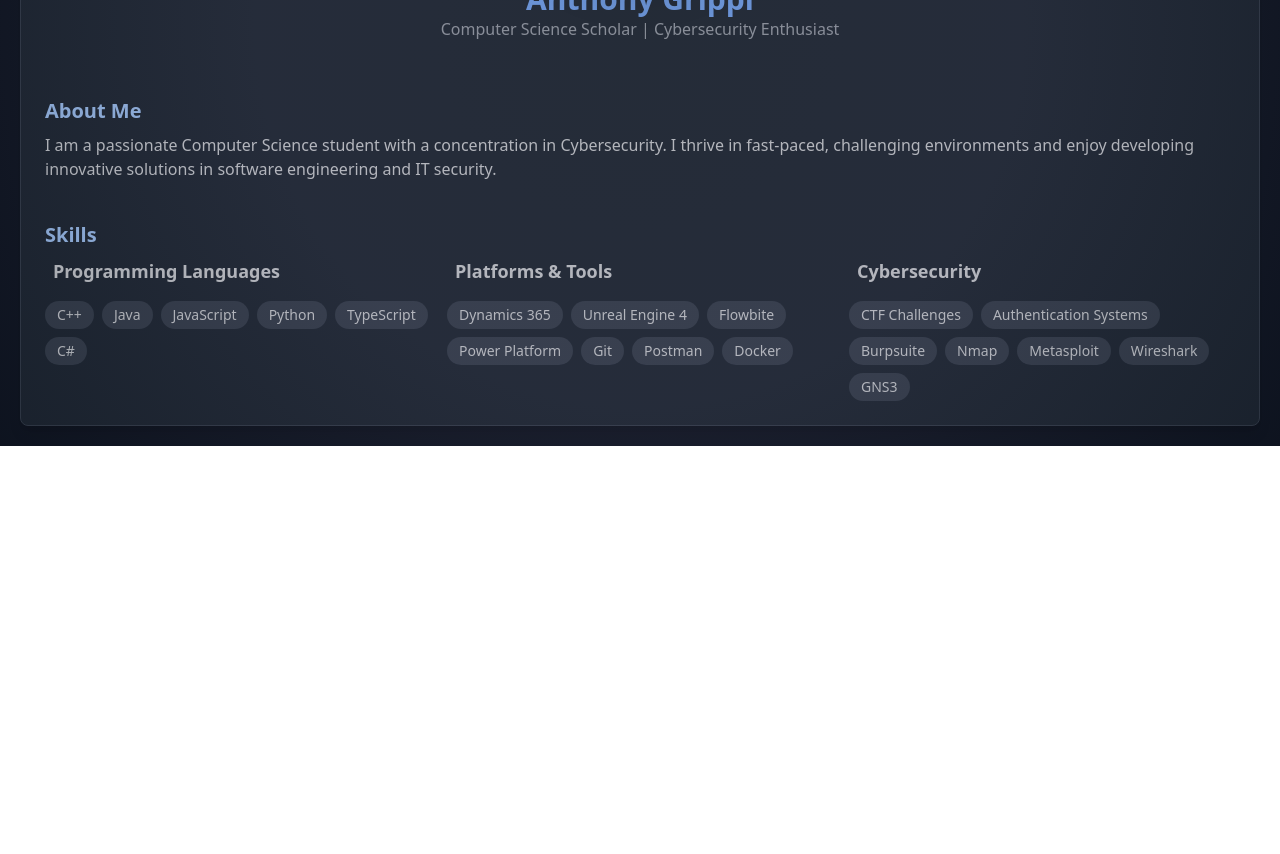
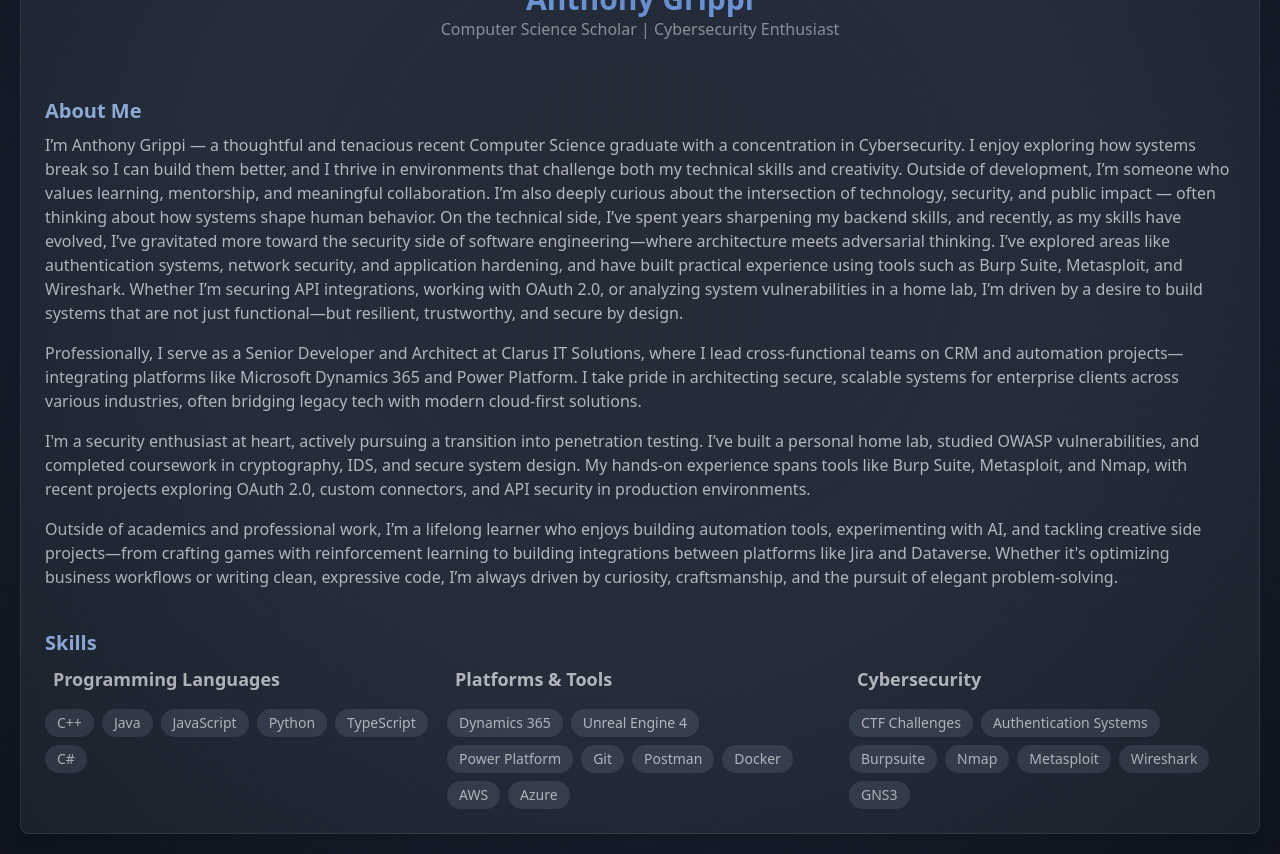
Before and after one commit to Fanaticaj/portfolio, a React (Vite) app in the folder portfolio/: page /Who in a window 1280 px wide. Shown: the part 400-1254 px from the top of the page. Before the commit the page ends 846 px from the top, so only its background shows below. Built offline with nearby package versions, Linux system fonts and the light colour scheme.

Commit message:
updated about me and fixed highlight issue

```diff
--- a/portfolio/src/components/AboutSection.tsx
+++ b/portfolio/src/components/AboutSection.tsx
@@ -1,13 +1,57 @@
 const AboutSection = () => {
   return (
     <section className="mb-6">
-        <h3 className="text-xl font-semibold text-blue-300 mb-2">About Me</h3>
-        <p className="text-gray-300">
-          I am a passionate Computer Science student with a concentration in
-          Cybersecurity. I thrive in fast-paced, challenging environments and
-          enjoy developing innovative solutions in software engineering and IT
-          security.
+      <h3 className="mb-2 text-xl font-semibold text-blue-300">About Me</h3>
+      <div className="space-y-4 text-gray-300">
+        <p>
+          I’m Anthony Grippi — a thoughtful and tenacious recent Computer
+          Science graduate with a concentration in Cybersecurity. I enjoy
+          exploring how systems break so I can build them better, and I thrive
+          in environments that challenge both my technical skills and
+          creativity. Outside of development, I’m someone who values learning,
+          mentorship, and meaningful collaboration. I’m also deeply curious
+          about the intersection of technology, security, and public impact —
+          often thinking about how systems shape human behavior. On the
+          technical side, I’ve spent years sharpening my backend skills, and
+          recently, as my skills have evolved, I’ve gravitated more toward the
+          security side of software engineering—where architecture meets
+          adversarial thinking. I’ve explored areas like authentication systems,
+          network security, and application hardening, and have built practical
+          experience using tools such as Burp Suite, Metasploit, and Wireshark.
+          Whether I’m securing API integrations, working with OAuth 2.0, or
+          analyzing system vulnerabilities in a home lab, I’m driven by a desire
+          to build systems that are not just functional—but resilient,
+          trustworthy, and secure by design.
         </p>
+
+        <p>
+          Professionally, I serve as a Senior Developer and Architect at Clarus
+          IT Solutions, where I lead cross-functional teams on CRM and
+          automation projects—integrating platforms like Microsoft Dynamics 365
+          and Power Platform. I take pride in architecting secure, scalable
+          systems for enterprise clients across various industries, often
+          bridging legacy tech with modern cloud-first solutions.
+        </p>
+
+        <p>
+          I'm a security enthusiast at heart, actively pursuing a transition
+          into penetration testing. I’ve built a personal home lab, studied
+          OWASP vulnerabilities, and completed coursework in cryptography, IDS,
+          and secure system design. My hands-on experience spans tools like Burp
+          Suite, Metasploit, and Nmap, with recent projects exploring OAuth 2.0,
+          custom connectors, and API security in production environments.
+        </p>
+
+        <p>
+          Outside of academics and professional work, I’m a lifelong learner who
+          enjoys building automation tools, experimenting with AI, and tackling
+          creative side projects—from crafting games with reinforcement learning
+          to building integrations between platforms like Jira and Dataverse.
+          Whether it's optimizing business workflows or writing clean,
+          expressive code, I’m always driven by curiosity, craftsmanship, and
+          the pursuit of elegant problem-solving.
+        </p>
+      </div>
     </section>
   );
 };
--- a/portfolio/src/components/GradientBackground.tsx
+++ b/portfolio/src/components/GradientBackground.tsx
@@ -26,7 +26,7 @@
   return (
     <div
       ref={gradientRef}
-      className="absolute inset-0 transition-all duration-200"
+      className="pointer-events-none absolute inset-0 transition-all duration-200"
       style={{
         background:
           "radial-gradient(circle at center, rgba(59, 56, 59, 0.2), rgba(62, 56, 70, 0.2), rgba(0, 0, 0, 0.2))",
--- a/portfolio/src/components/Hero.tsx
+++ b/portfolio/src/components/Hero.tsx
@@ -1,6 +1,6 @@
 const Hero = () => {
   return (
-    <div className="flex flex-col items-center justify-center text-center mb-10">
+    <div className="mb-10 flex flex-col items-center justify-center text-center">
       <div className="relative h-64 w-64">
         <div className="relative h-full w-full rounded-full border-4 border-blue-500 bg-gray-800 shadow-2xl">
           <img
@@ -9,7 +9,7 @@
             className="h-full w-full rounded-full object-cover"
           />
           {/* Glitch overlay */}
-          <div className="pointer-events-none absolute inset-0 rounded-full animate-glitch z-10" />
+          <div className=" absolute inset-0 animate-glitch rounded-full" />
         </div>
       </div>
       <h2 className="mt-4 text-3xl font-bold text-blue-400">Anthony Grippi</h2>
--- a/portfolio/src/components/SkillsSection.tsx
+++ b/portfolio/src/components/SkillsSection.tsx
@@ -8,11 +8,28 @@
     },
     {
       category: "Platforms & Tools",
-      skills: ["Dynamics 365", "Unreal Engine 4", "Flowbite", "Power Platform", "Git", "Postman", "Docker"],
+      skills: [
+        "Dynamics 365",
+        "Unreal Engine 4",
+        "Power Platform",
+        "Git",
+        "Postman",
+        "Docker",
+        "AWS",
+        "Azure",
+      ],
     },
     {
       category: "Cybersecurity",
-      skills: ["CTF Challenges", "Authentication Systems", "Burpsuite", "Nmap", "Metasploit", "Wireshark", "GNS3"]
+      skills: [
+        "CTF Challenges",
+        "Authentication Systems",
+        "Burpsuite",
+        "Nmap",
+        "Metasploit",
+        "Wireshark",
+        "GNS3",
+      ],
     },
   ];
 
```
Lines whose indentation alone changed are shown as unchanged.
